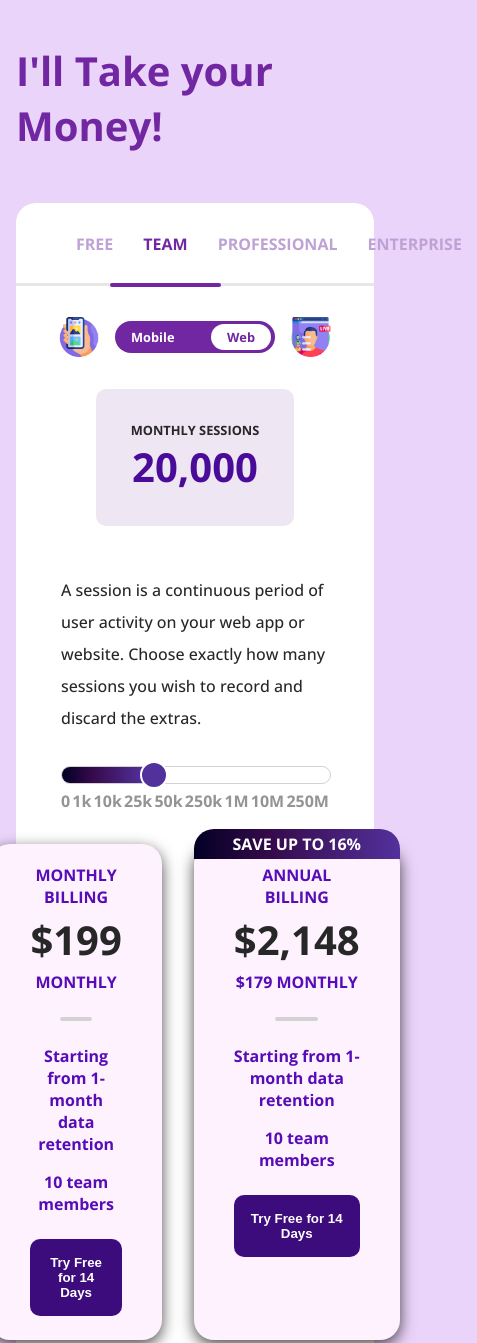
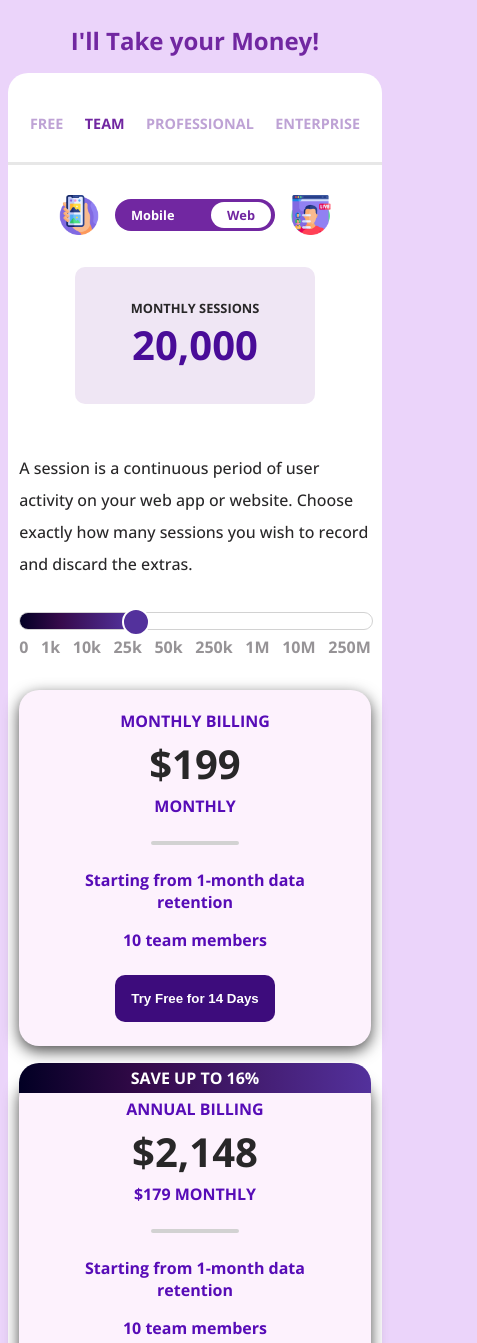
Before and after one commit to arfeloreed/cost-estimator, a plain HTML site: page index.html in a window 390 px wide. Shown: the top 1343 px of the page, 477 px wide, since content can reach past the window. Drawn offline with nearby package versions, Linux system fonts and the light colour scheme.

Commit message:
made the site responsive

```diff
--- a/styles.css
+++ b/styles.css
@@ -258,3 +258,51 @@ h1 {
     cursor: pointer;
     transform: scale(1.05);
 }
+
+@media only screen and (max-width: 764px) {
+    .cards-container {
+        flex-wrap: wrap;
+    }
+
+    .card {
+        width: 100%;
+    }
+
+    .card:first-of-type {
+        margin-bottom: 32px;
+    }
+}
+
+@media only screen and (max-width: 500px) {
+    h1 {
+        font-size: 1.5rem;
+        margin: 16px 0;
+    }
+
+    .line {
+        top: 88.5px;
+    }
+
+    .container {
+        padding: 3%;
+    }
+
+    .card {
+        margin: 0;
+    }
+
+    .tabs p {
+        padding: 30px 0;
+        font-size: 0.9rem;
+    }
+
+    .tabs .active::before {
+        display: none;
+    }
+}
+
+@media only screen and (max-width: 450px) {
+    body {
+        padding: 8px;
+    }
+}
```
